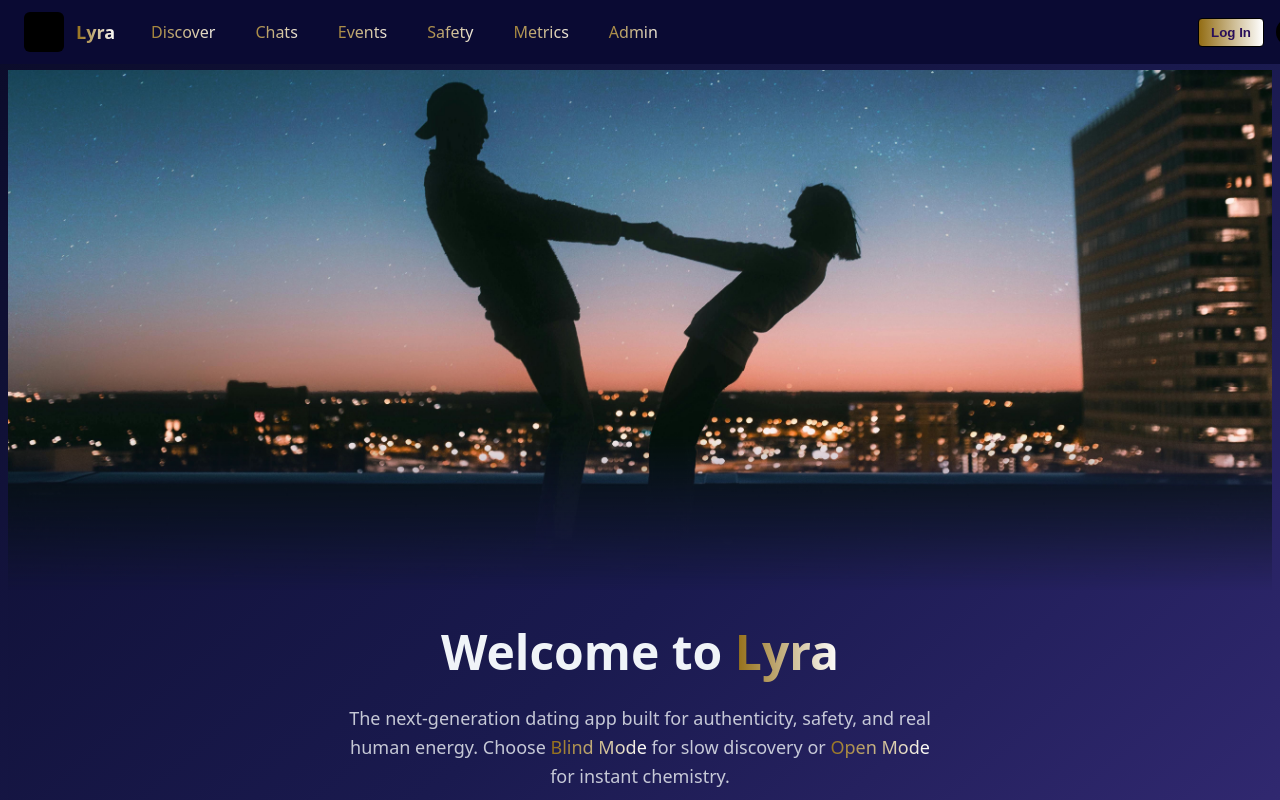
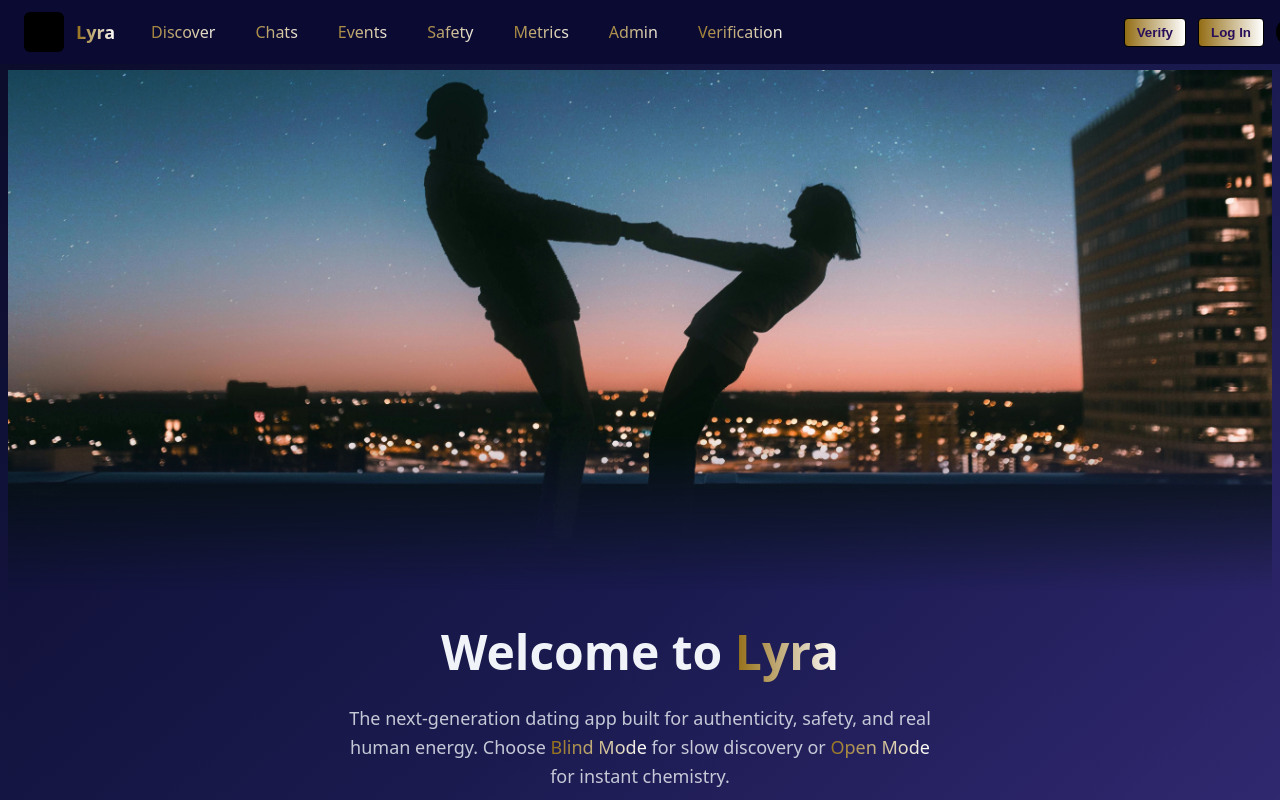
Before and after one commit to E-Camacho314/Endless_Moments_LLC-An_Intelligent_Safety-Focused_Dating_App, a Next.js app in the folder apps/web/: page / in a window 1280 px wide. Shown: the top 800 px of the page. Built offline with nearby package versions, Linux system fonts and the light colour scheme.

Commit message:
Updated navbar with verification feature

```diff
--- a/apps/web/src/components/NavBar.tsx
+++ b/apps/web/src/components/NavBar.tsx
@@ -11,6 +11,7 @@ const tabs = [
   { href: '/reports', label: 'Safety' },
   { href: '/metrics', label: 'Metrics' },
   { href: '/admin/moderation', label: 'Admin' },
+  { href: '/verify', label: 'Verification' }, // ✅ Added verification tab
 ];
 
 const gradientText: React.CSSProperties = {
@@ -102,7 +103,9 @@ export default function NavBar() {
       <div style={logoNavStyle}>
         <div style={logoStyle}>
           <div style={{ width: 40, height: 40, backgroundColor: 'black', borderRadius: '6px' }} />
-          <span style={{ fontWeight: 600, fontSize: '18px', ...gradientText }} onClick={() => router.push('/')} >Lyra</span>
+          <span style={{ fontWeight: 600, fontSize: '18px', ...gradientText }} onClick={() => router.push('/')}>
+            Lyra
+          </span>
         </div>
 
         <nav style={navStyle}>
@@ -126,6 +129,12 @@ export default function NavBar() {
       <div style={rightButtonsStyle}>
         <button
           style={buttonStyle}
+          onClick={() => router.push('/verify')}
+        >
+          Verify
+        </button> {/* ✅ Added Verification button */}
+        <button
+          style={buttonStyle}
           onClick={() => router.push('/profile')}
         >
           Log In
```
